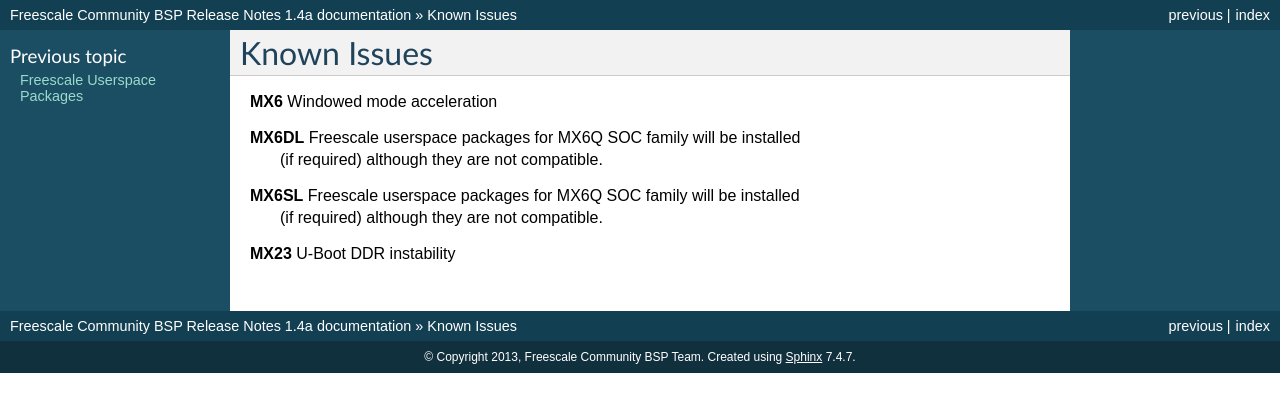
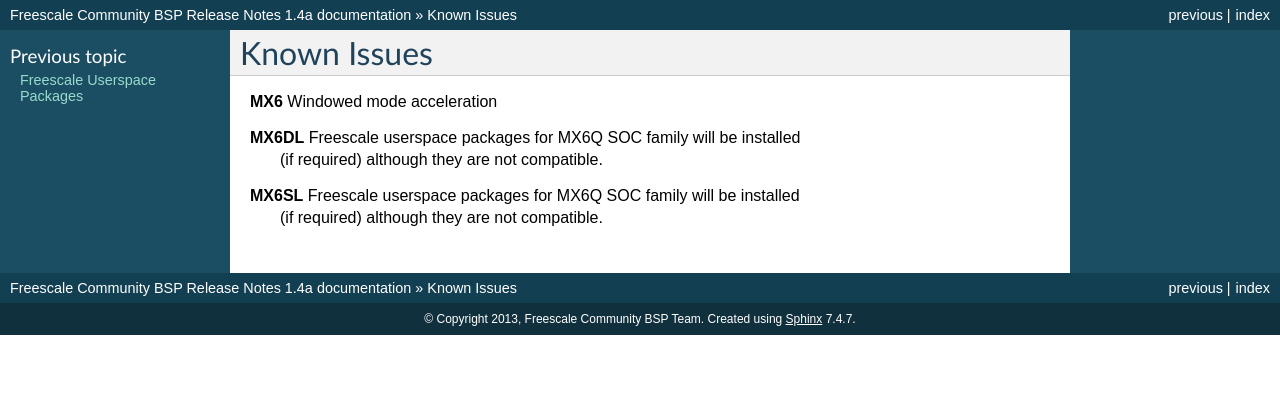
Before and after one commit to Freescale/Documentation, a Sphinx documentation site: the page built from release-notes/source/known-issues.rst, in a window 1280 px wide. Shown: the top 412 px of the page. Built offline with Sphinx 7.4.7, drawn with Linux system fonts in a browser that asks for light colours.

Commit message:
known-issues: Drop MX23 DDR issues as it has been fixed
Signed-off-by: Otavio Salvador <otavio@ossystems.com.br>

```diff
--- a/release-notes/source/known-issues.rst
+++ b/release-notes/source/known-issues.rst
@@ -8,5 +8,3 @@
 
 **MX6SL** Freescale userspace packages for MX6Q SOC family will be installed
  (if required) although they are not compatible.
-
-**MX23** U-Boot DDR instability
```
